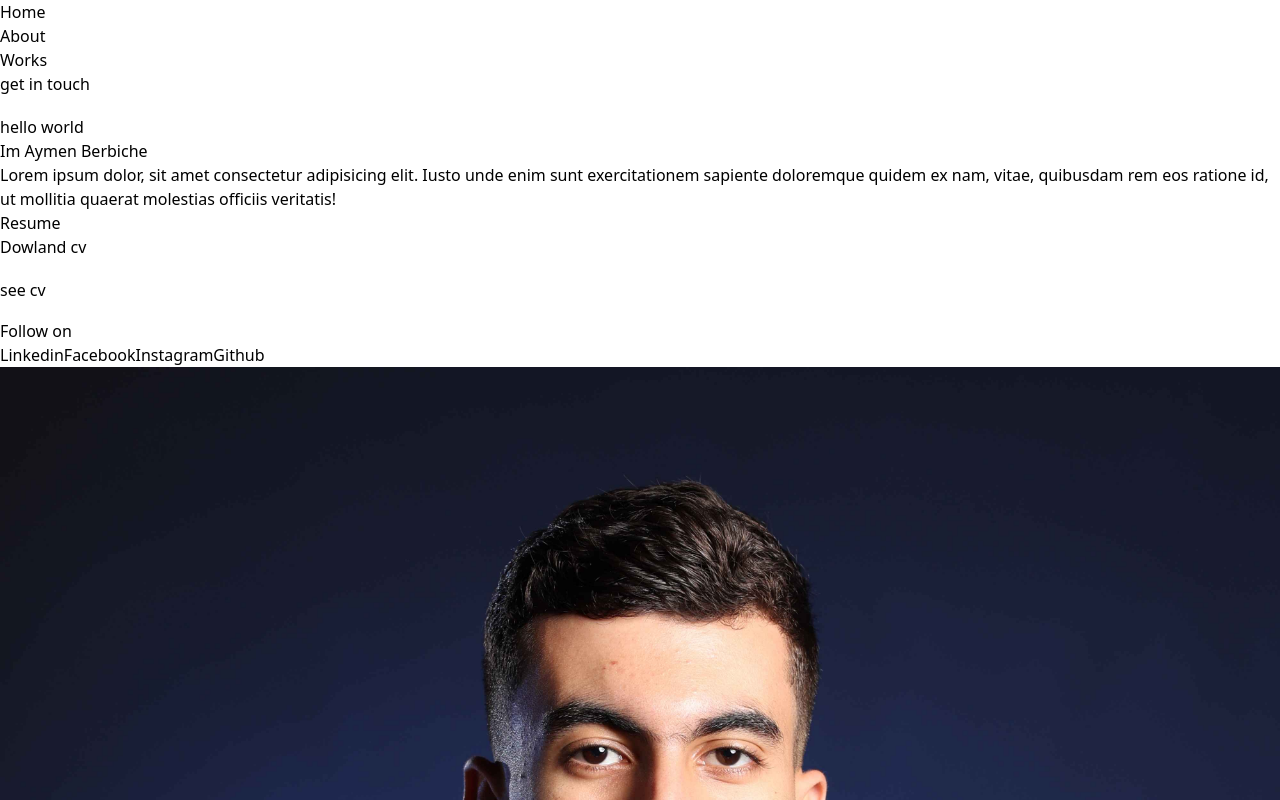
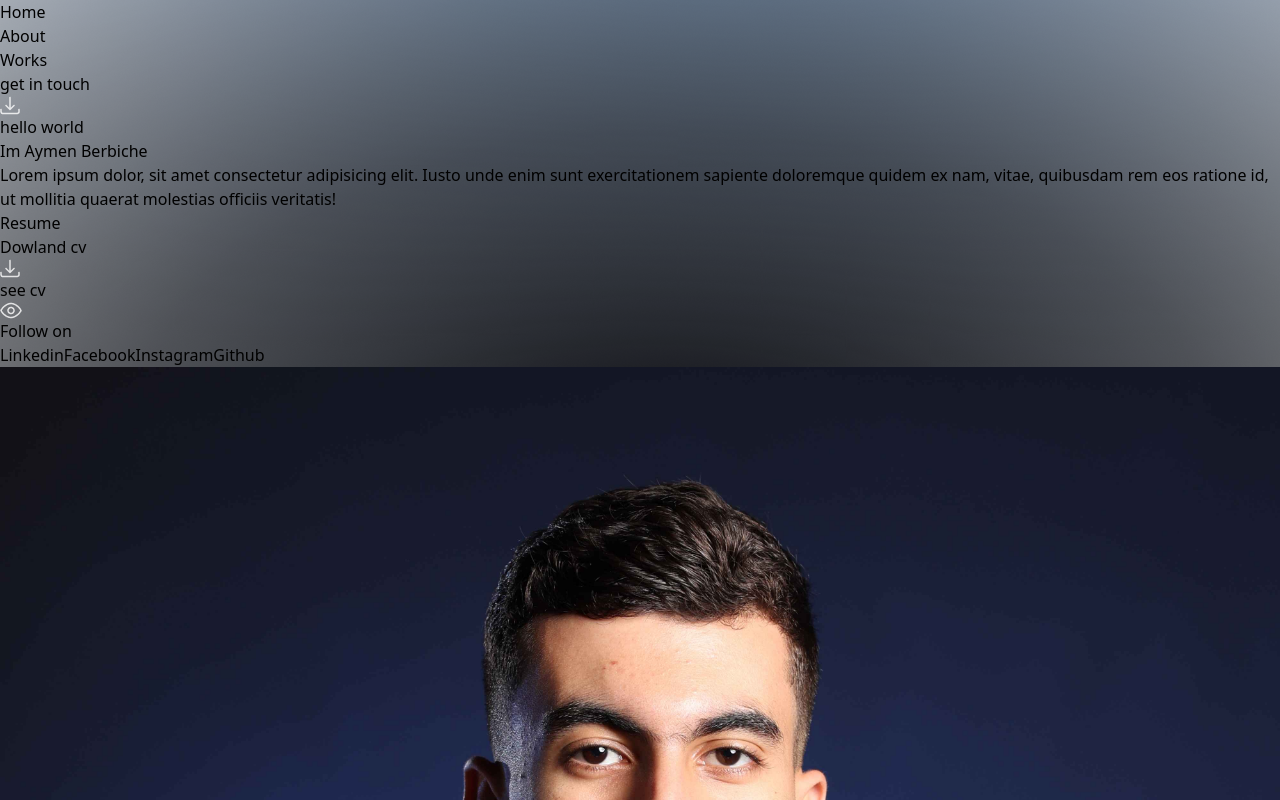
Before and after one commit to waamara/My-portfolio-, a React (Vite) app: page / in a window 1280 px wide. Shown: the top 800 px of the page. Built offline with nearby package versions, Linux system fonts and the light colour scheme.

Commit message:
added some stuff

```diff
--- a/src/About.jsx
+++ b/src/About.jsx
@@ -4,7 +4,7 @@
 
 const About = () => {
     return (
-        <div className='flex flex-col'>
+        <div className='flex flex-col h-screen'>
             <div className='flex flex-row ml-32 mt-16'>
                 <div className='flex flex-row w-[550px] mr-20' >
                     <img src={Myimg} alt="Myimg" className='w-[150px] mr-8' />
--- a/src/App.jsx
+++ b/src/App.jsx
@@ -4,10 +4,14 @@
 import Contact from './Contact'
 import About from './About'
 import Works from './Works'
+import Bgimg from "../src/assets/Bg.png"
 
 const App = () => {
   return (
-    <div>
+    <div
+    style={{backgroundImage:`url(${Bgimg})`}}
+    className='text-white bg-blue-950'
+    >
       <Router>
         <div>
           <Head></Head>
--- a/src/Contact.jsx
+++ b/src/Contact.jsx
@@ -1,10 +1,10 @@
 const Contact = () => {
     return (
-        <div className='flex flex-row '>
+        <div className='flex flex-row h-screen '>
             <div className='m-24'>
-                <p className='font-semibold text-2xl'>Let's Connect !</p>
+                <p className='font-semibold text-3xl'>Let's Connect !</p>
                 <p className='w-[400px] mt-4 mb-8'>Lorem ipsum, dolor sit amet cons corrupti beatae amet laborum architecto rem neque temporibus</p>
-                <input type="text" placeholder='Full Name' />
+                <input type="text" placeholder='Full Name' className="bg-blue-950 p-2  border-2  border-b-white  mr-6" />
                 <input type="email" placeholder='Email' /><br />
                 <input type="text" placeholder='Message' className='mt-10 mb-12' /> <br />
                 <button className='border-none  bg-slate-400 p-2'>Send message</button>
--- a/src/Head.jsx
+++ b/src/Head.jsx
@@ -3,7 +3,8 @@
 
 const Head = () => {
     return (
-        <div className="flex flex-row justify-around w-full mt-12">
+        <div>
+            <div className="flex flex-row justify-around w-full pt-12 ">
                 <div className=" flex flex-row justify-around w-[300px] ">
                     <div>
                         <Link to="/"><p className="flex-grow">Home</p></Link>
@@ -15,12 +16,12 @@
                         <Link to="/works"> <p className="flex-grow">Works</p></Link>
                     </div>
                 </div>
-            <div className="flex flex-row">
+                <div className="flex flex-row ">
                     <Link to="/contact">
                         <p className="mr-3">get in touch  </p>
                         <img src={icone} alt="send icone" />
                     </Link>
-
+                </div>
             </div>
         </div>
     )
--- a/src/Homepage.jsx
+++ b/src/Homepage.jsx
@@ -42,7 +42,6 @@
                     </div>
                 </div>
             </div>
-
             <div className='flex flex-row' >
                 <div className=' m-20 w-[400px] h-[150px] rounded-md bg-slate-200'>
                     <p className='m-4'>Popular repo</p>
@@ -51,9 +50,7 @@
                     <p className='m-4'>My Github Controbutions </p>
                 </div>
             </div>
-
         </div>
-
     )
 }
 
```
Also changed, not shown: src/assets/Bg.png (added). Lines whose indentation alone changed are shown as unchanged.
